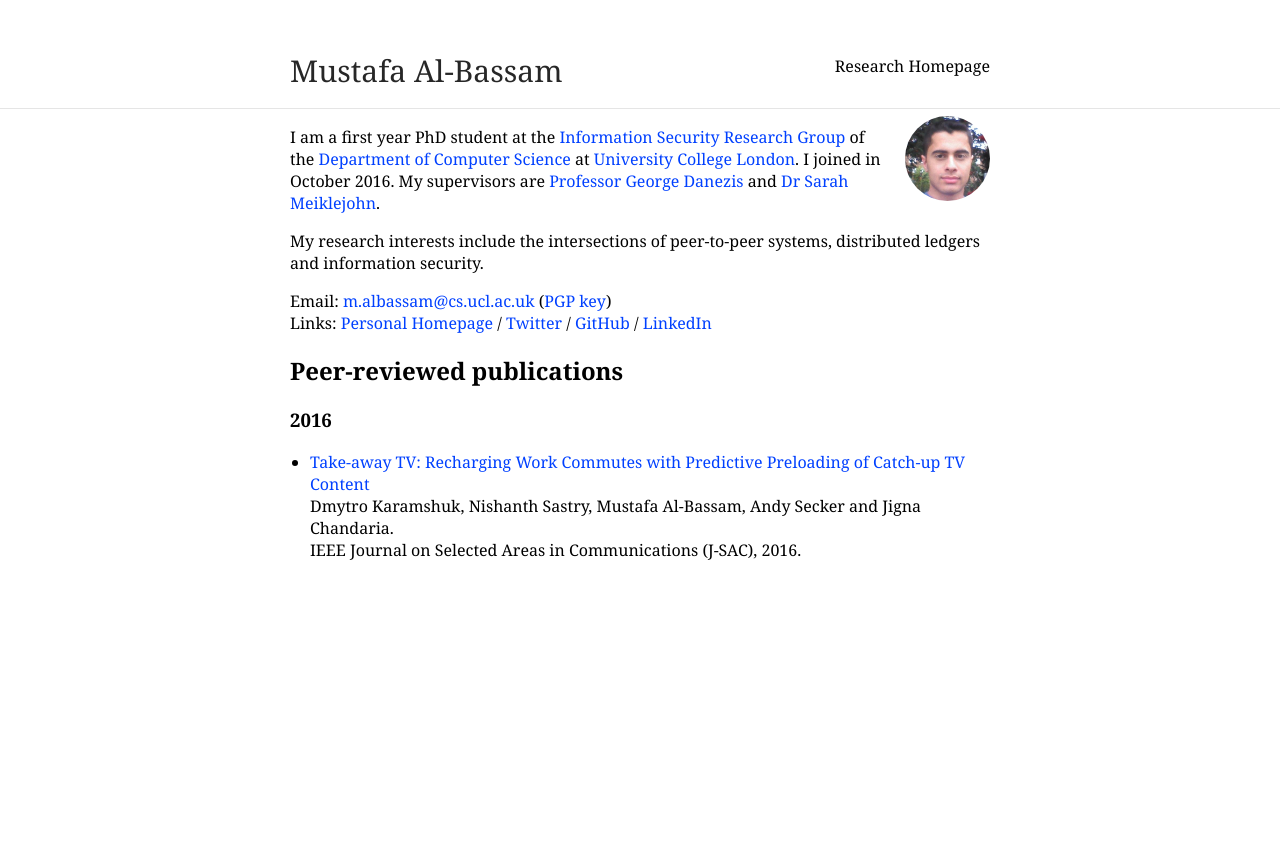
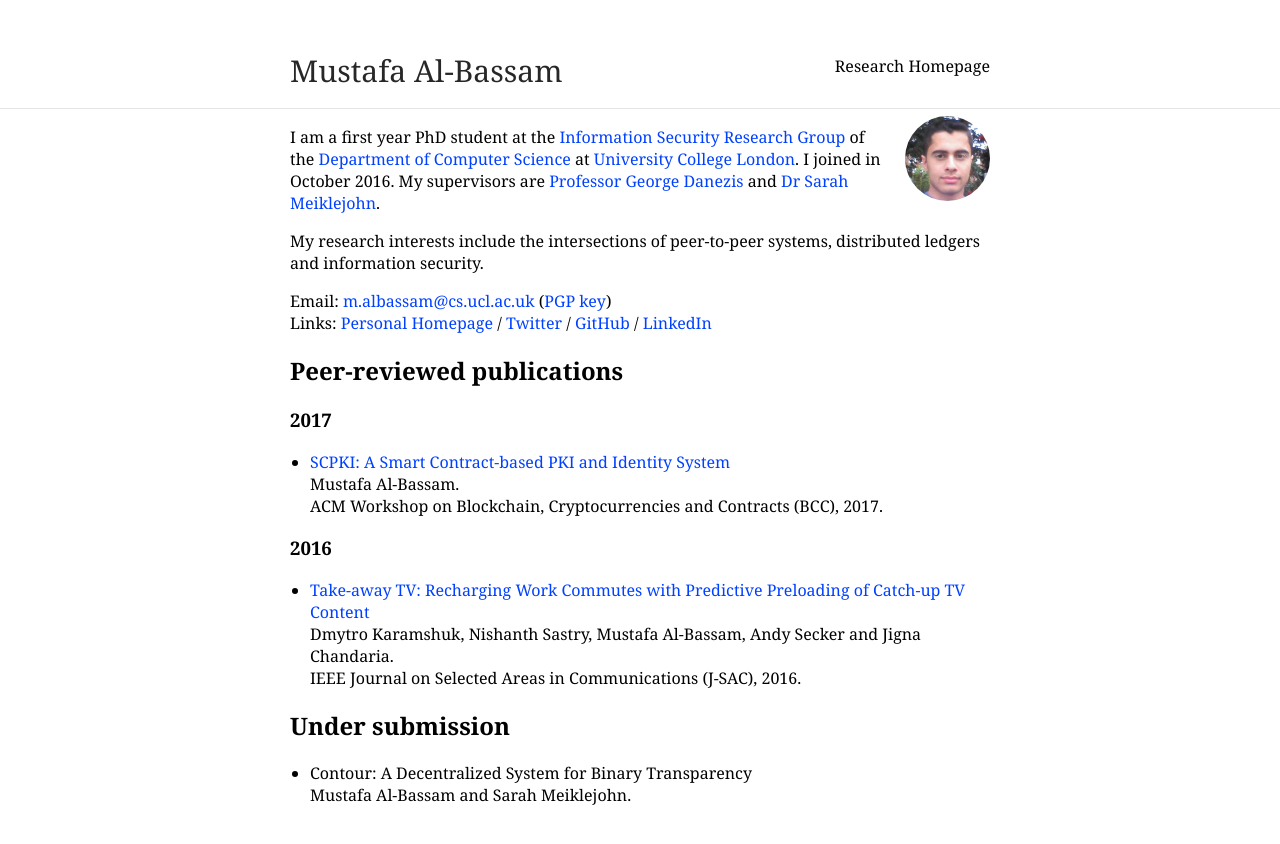
Before and after one commit to musalbas/research-homepage, a Jekyll site: the page built from index.md, in a window 1280 px wide. Shown: the top 844 px of the page. Built offline with Jekyll 4.4.1, drawn with Linux system fonts in a browser that asks for light colours.

Commit message:
update publications

```diff
--- a/index.md
+++ b/index.md
@@ -14,6 +14,14 @@ Links: [Personal Homepage](https://musalbas.com) / [Twitter](https://twitter.com
 
 ## Peer-reviewed publications
 
+### 2017
+
+- [SCPKI: A Smart Contract-based PKI and Identity System](publications/scpki-bcc17.pdf)<br>Mustafa Al-Bassam.<br>ACM Workshop on Blockchain, Cryptocurrencies and Contracts (BCC), 2017.
+
 ### 2016
 
 - [Take-away TV: Recharging Work Commutes with Predictive Preloading of Catch-up TV Content](publications/takeawaytv-jsac16.pdf)<br>Dmytro Karamshuk, Nishanth Sastry, Mustafa Al-Bassam, Andy Secker and Jigna Chandaria.<br>IEEE Journal on Selected Areas in Communications (J-SAC), 2016.
+
+## Under submission
+
+- Contour: A Decentralized System for Binary Transparency<br>Mustafa Al-Bassam and Sarah Meiklejohn.
```
Also changed, not shown: 3 other files.
